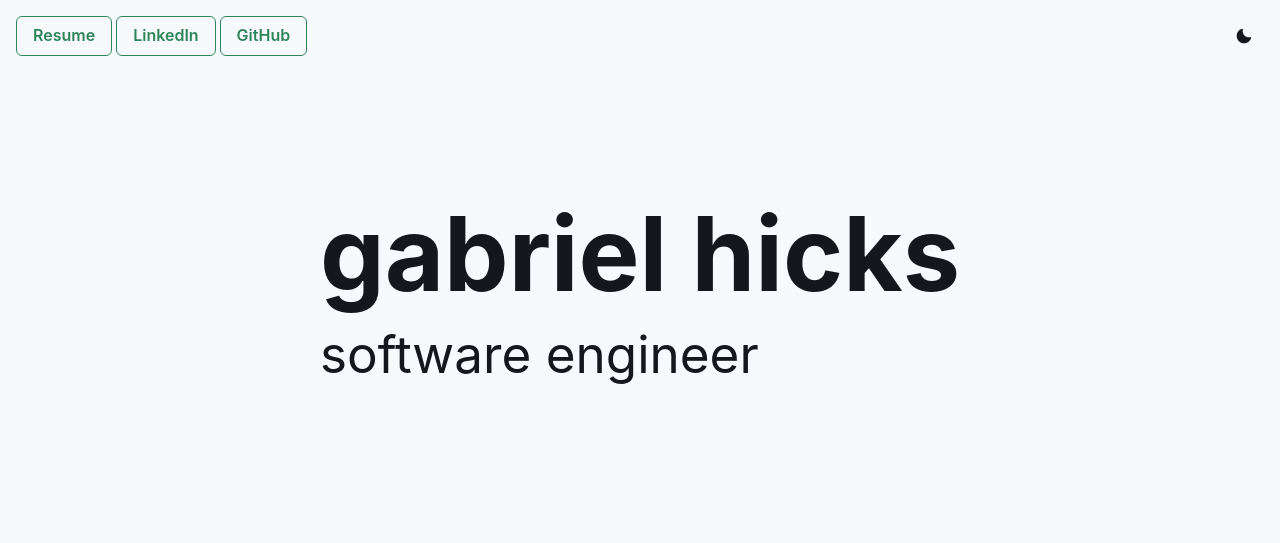
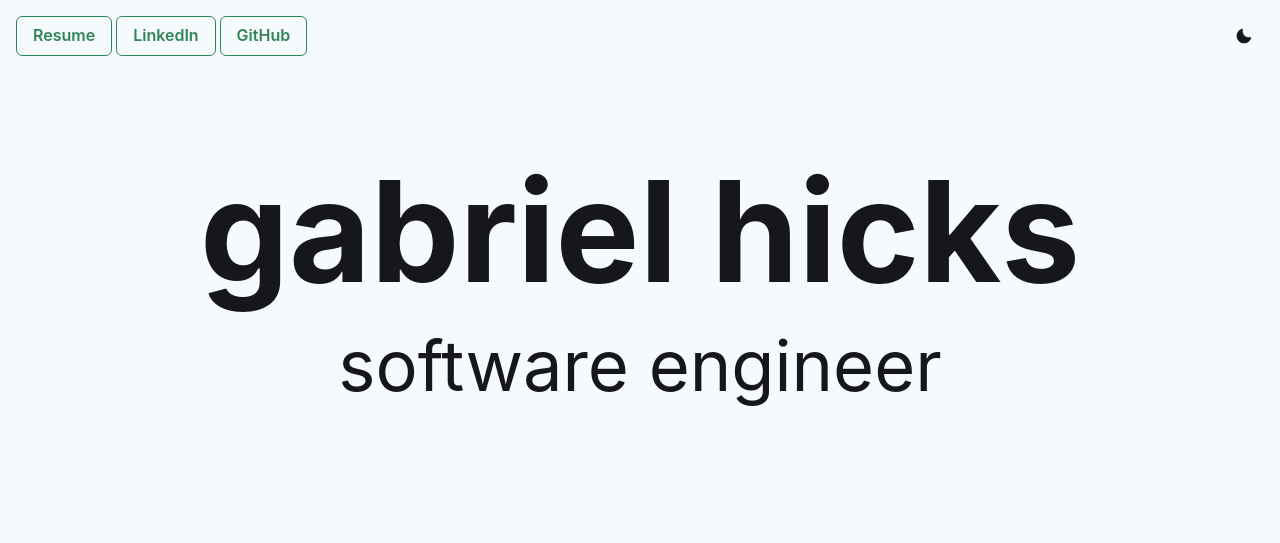
Before and after one commit to gabrielhicks/gabrielhicks.dev, a Next.js app: page / in a window 1280 px wide. Shown: the top 543 px of the page. Built offline with nearby package versions, Linux system fonts and the light colour scheme.

Commit message:
center text change size

```diff
--- a/src/components/Hero.js
+++ b/src/components/Hero.js
@@ -2,12 +2,17 @@ import React from 'react';
 import { Flex, Heading, Grid } from '@chakra-ui/react';
 
 const Hero = ({ title, subtitle }) => (
-  <Flex justifyContent="center" alignItems="center" height="80vh">
+  <Flex
+    textAlign="center"
+    justifyContent="center"
+    alignItems="center"
+    height="80vh"
+  >
     <Grid templateRows="repeat(2, 1fr)" gap={2}>
-      <Heading as="h1" fontSize="8vw">
+      <Heading as="h1" fontSize="11vw">
         {title}
       </Heading>
-      <Heading fontWeight="normal" fontSize="4vw">
+      <Heading fontWeight="normal" fontSize="5.5vw">
         {subtitle}
       </Heading>
     </Grid>
```
